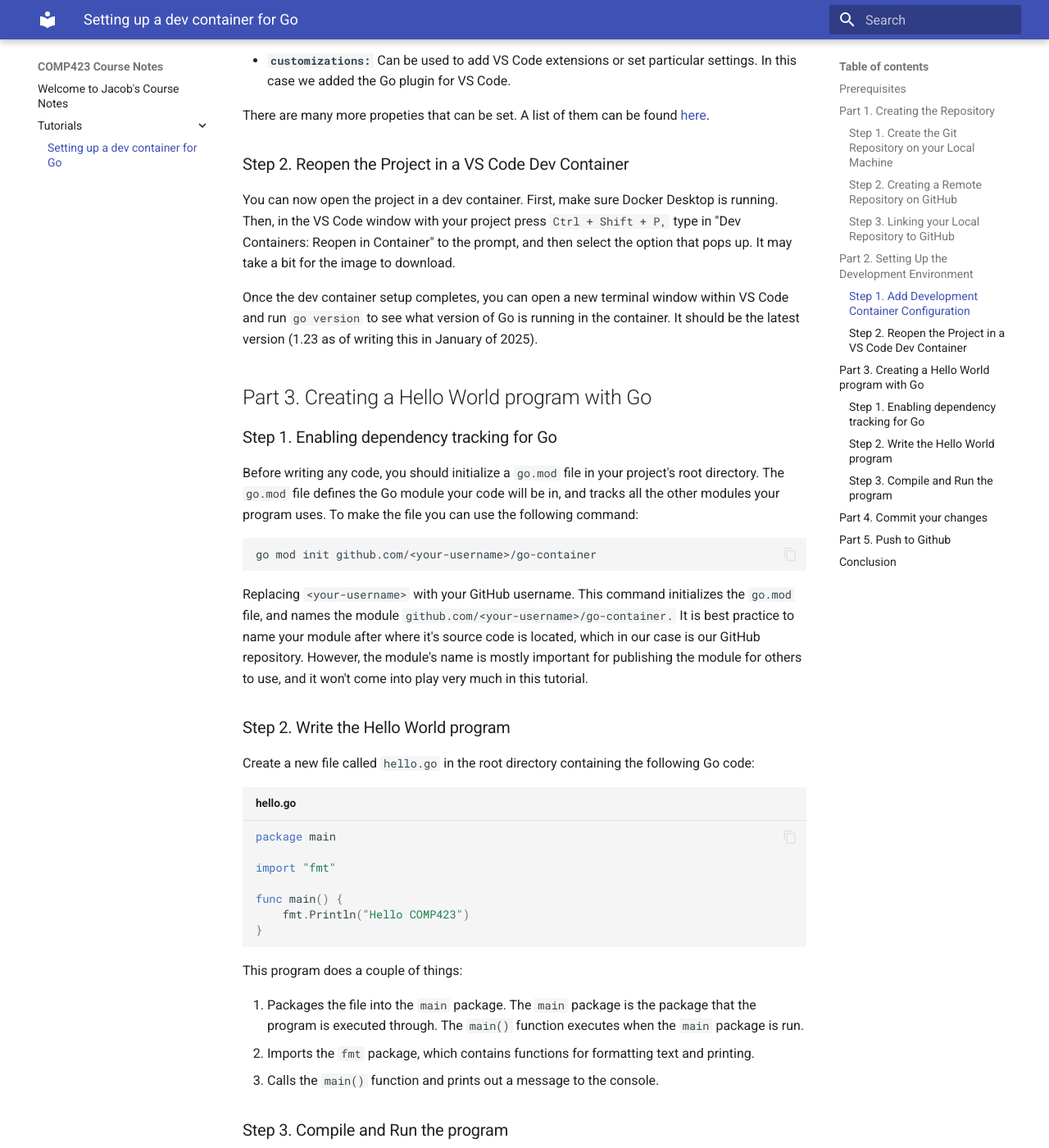
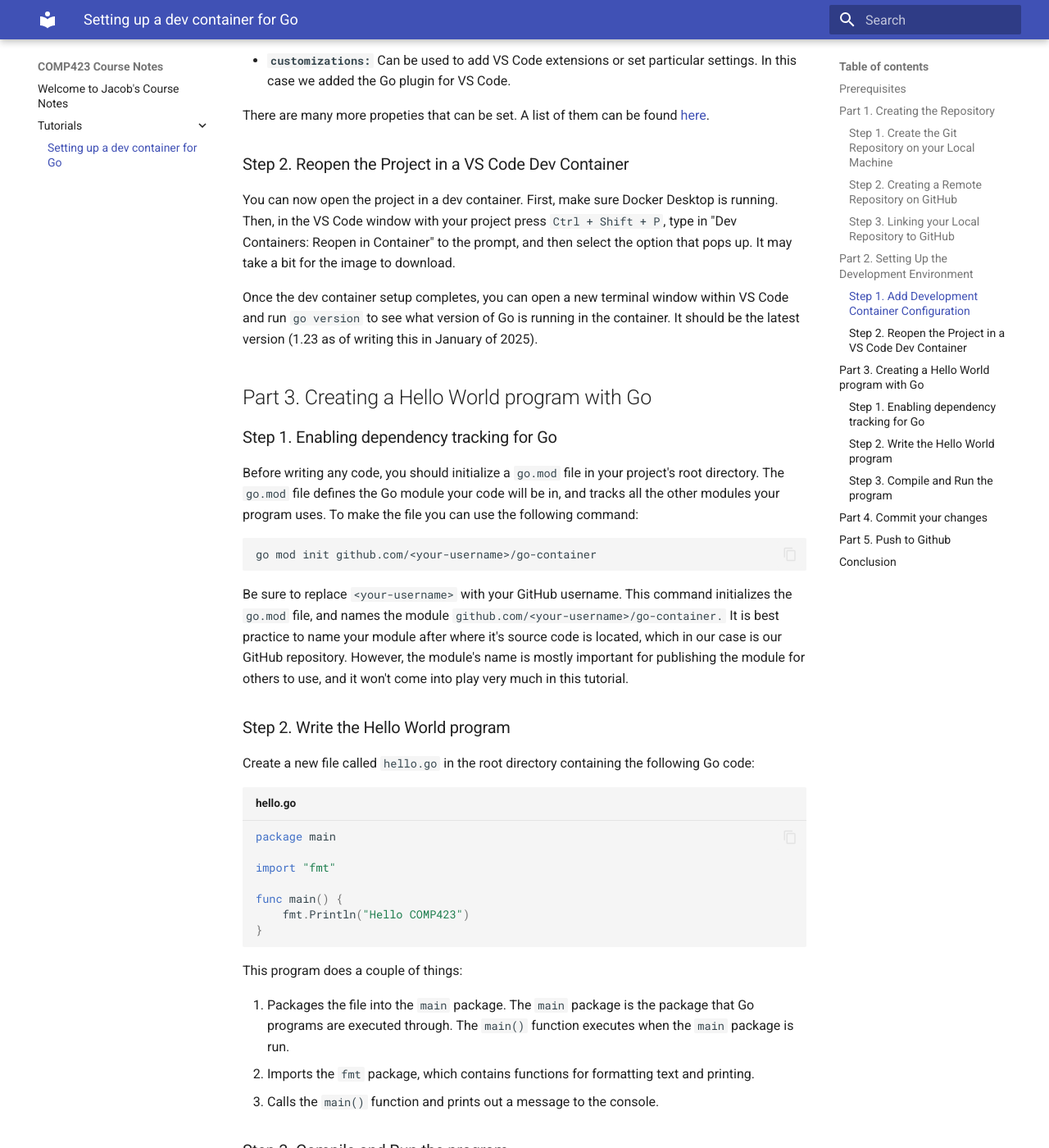
Before and after one commit to jacobdang207/comp423-course-notes, an MkDocs documentation site: the page built from docs/tutorials/go-setup.md, in a window 1280 px wide and 1400 px high, scrolled down 2725 px. Shown: the whole window at 82% size. Built offline with MkDocs 1.6.1 and Material for MkDocs 9.7.7, drawn with Linux system fonts in a browser that asks for light colours; some of the changed text lies outside the part shown.

Commit message:
More edits

````diff
--- a/docs/tutorials/go-setup.md
+++ b/docs/tutorials/go-setup.md
@@ -1,7 +1,7 @@
 # Setting up a dev container for Go
 
 * Primary author: [Jacob Dang](https://github.com/jacobdang207)
-* Reviewer [Christopher McClanahan](https://github.com/chrmccl)
+* Reviewer: [Christopher McClanahan](https://github.com/chrmccl)
 
 In this tutorial, you will learn how to set up a Go dev container in Visual Studio Code (VS Code), how to create a simple Hello World program in Go, and how to put your Go project on GitHub.
 
@@ -13,7 +13,7 @@
 1. **A GitHub Account:** You may sign up for GitHub on their [website](https://github.com/).
 2. **Git installed:** You can install git as shown [here](https://git-scm.com/book/en/v2/Getting-Started-Installing-Git).
 3. **VS Code:** Can be downloaded and installed from [here](https://code.visualstudio.com/).
-4. **Docker:** Any version of the Docker engine should work, but in this tutorial we will be using [Docker Desktop](https://www.docker.com/products/docker-desktop).
+4. **Docker:** Any version of the Docker Engine should work, but in this tutorial we will be using [Docker Desktop](https://www.docker.com/products/docker-desktop).
 5. **Command-line basics:** Some knowledge of how to use a command-line interface will be important, as we will be running various commands through our terminal.
 
 ## Part 1. Creating the Repository
@@ -89,7 +89,7 @@
 There are many more propeties that can be set. A list of them can be found [here](https://containers.dev/implementors/json_reference/).
 
 ### Step 2. Reopen the Project in a VS Code Dev Container
-You can now open the project in a dev container. First, make sure Docker Desktop is running. Then, in the VS Code window with your project press `Ctrl + Shift + P,` type in "Dev Containers: Reopen in Container" to the prompt, and then select the option that pops up. It may take a bit for the image to download.
+You can now open the project in a dev container. First, make sure Docker Desktop is running. Then, in the VS Code window with your project press `Ctrl + Shift + P`, type in "Dev Containers: Reopen in Container" to the prompt, and then select the option that pops up. It may take a bit for the image to download.
 
 Once the dev container setup completes, you can open a new terminal window within VS Code and run `go version` to see what version of Go is running in the container. It should be the latest version (1.23 as of writing this in January of 2025).
 
@@ -99,7 +99,7 @@
 ``` bash
 go mod init github.com/<your-username>/go-container
 ```
-Replacing `<your-username>` with your GitHub username. This command initializes the `go.mod` file, and names the module `github.com/<your-username>/go-container.` It is best practice to name your module after where it's source code is located, which in our case is our GitHub repository. However, the module's name is mostly important for publishing the module for others to use, and it won't come into play very much in this tutorial.
+Be sure to replace `<your-username>` with your GitHub username. This command initializes the `go.mod` file, and names the module `github.com/<your-username>/go-container.` It is best practice to name your module after where it's source code is located, which in our case is our GitHub repository. However, the module's name is mostly important for publishing the module for others to use, and it won't come into play very much in this tutorial.
 
 ### Step 2. Write the Hello World program
 Create a new file called `hello.go` in the root directory containing the following Go code:
@@ -114,7 +114,7 @@
 ```
 This program does a couple of things:
 
-1. Packages the file into the `main` package. The `main` package is the package that the program is executed through. The `main()` function executes when the `main` package is run.
+1. Packages the file into the `main` package. The `main` package is the package that Go programs are executed through. The `main()` function executes when the `main` package is run.
 2. Imports the `fmt` package, which contains functions for formatting text and printing.
 3. Calls the `main()` function and prints out a message to the console.
 
````
Also changed, not shown: other parts of docs/tutorials/go-setup.md (+1 -1 lines).
